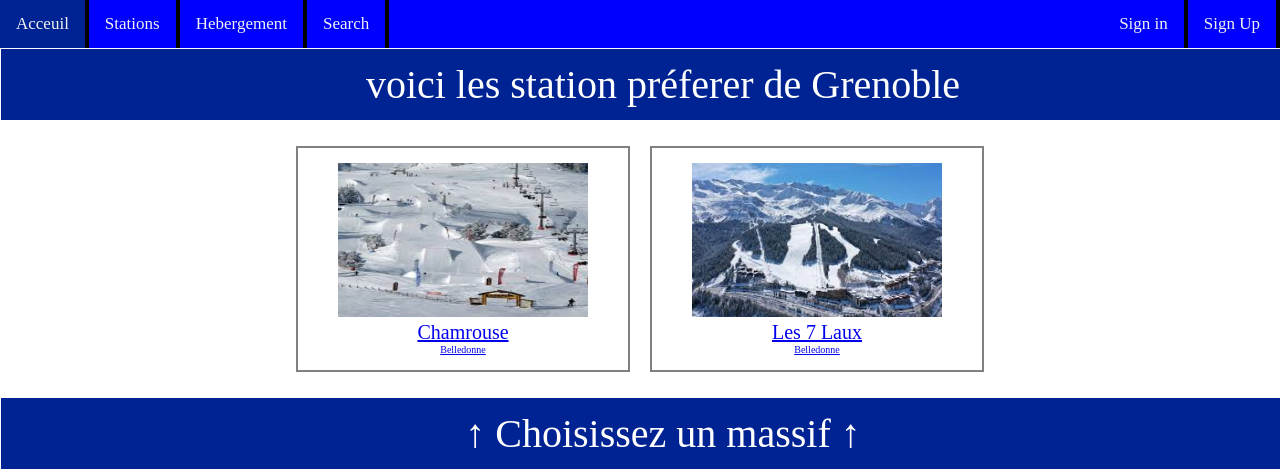
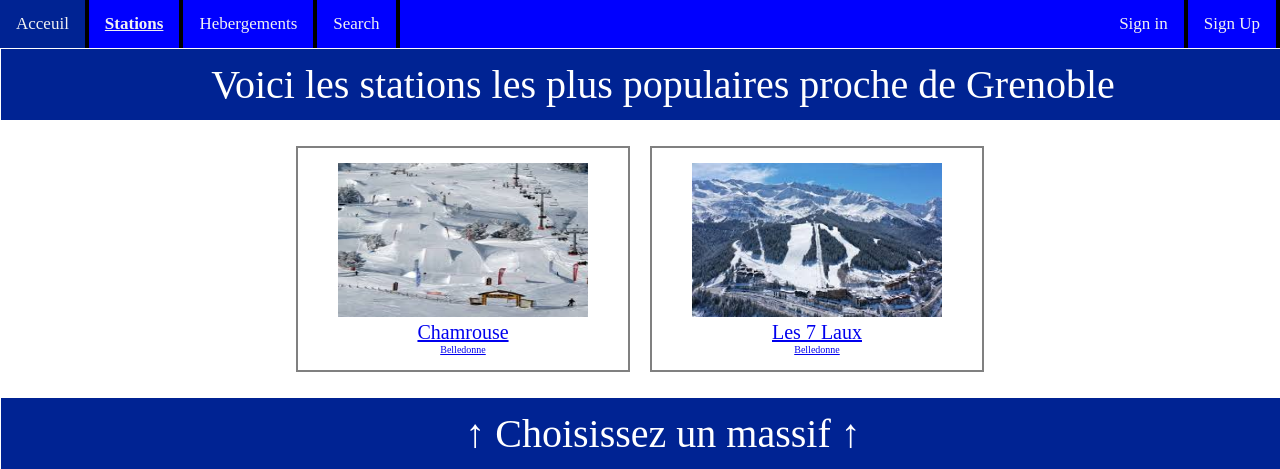
Before and after one commit to igordidier/projet-web, a PHP site: page /station.php in a window 1280 px wide; the page is wider, and only the part inside the window is pictured. Shown: the top 469 px of that part. Run offline with PHP 8.4, Linux system fonts and the light colour scheme.

Commit message:
update pour rapport

```diff
--- a/hebergement.php
+++ b/hebergement.php
@@ -7,9 +7,9 @@
   </head>
   <body>
     <div class="topnav">
-  <a href="#home">Acceuil</a>
-  <a href="#news">Station</a>
-  <a href="#contact"><b><strong><span style="text-decoration: underline;">Hebergements</span></strong></b></a>
+  <a href="index.html">Acceuil</a>
+  <a href="station.php">Stations</a>
+  <a href="hebergement.php"><b><strong><span style="text-decoration: underline;">Hebergements</span></strong></b></a>
   <a href="#about">Search</a>
   <div class="contact">
 <a href="#">contacter</a>
--- a/main.css
+++ b/main.css
@@ -80,5 +80,6 @@ height:auto;
 }
 
 .hautpage{
+  text-align: center;
   font-size: 25px;
 }
--- a/station.php
+++ b/station.php
@@ -9,9 +9,9 @@
   <body>
 
     <div class="topnav">
-  <a  href="index.html">Acceuil</a>
-  <a href="station.php">Stations</a>
-  <a href="#contact">Hebergement</a>
+  <a href="index.html">Acceuil</a>
+  <a href="station.php"><b><strong><span style="text-decoration: underline;">Stations</span></strong></b></a>
+  <a href="hebergement.php">Hebergements</a>
   <a href="#about">Search</a>
   <div class="sign">
 <a href="#">Sign in</a>
@@ -19,7 +19,7 @@
   </div>
 </div>
 
-<p class="texte"> voici les station préferer de Grenoble</p>
+<p class="texte"> Voici les stations les plus populaires proche de Grenoble</p>
 
 <div class="containers">
 
@@ -40,7 +40,7 @@
 
 </div>
 
-<p class="texte"> ↑ Choisissez un massif ↑</p>
+<p class="texte"> ↑ Choisissez un massif ↑ </p>
 
 
   </body>
```
Also changed, not shown: index.html (+6 -5 lines).
